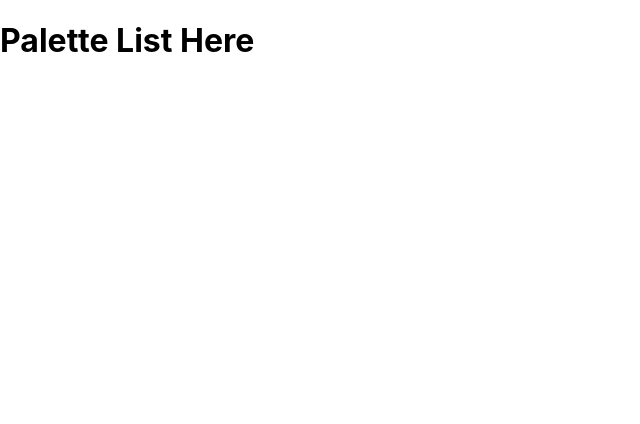
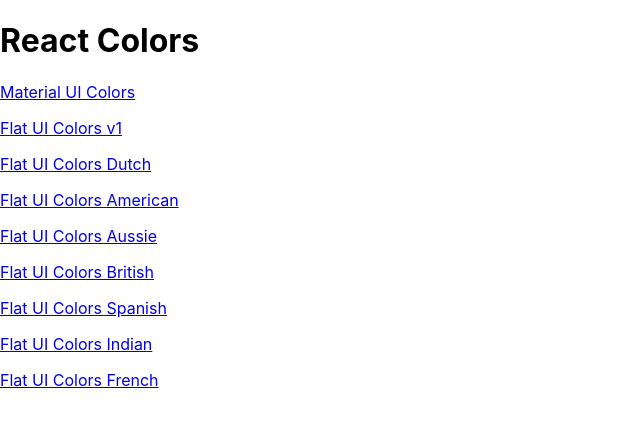
Before and after one commit to adewale2018/color_project, a React (Create React App) app: page / in a window 1280 px wide. Shown: the top 424 px of the page, without its empty margins (0-640 px from the left). Built offline with nearby package versions, Linux system fonts and the light colour scheme.

Commit message:
Add paletteList and Links

```diff
--- a/src/App.js
+++ b/src/App.js
@@ -3,6 +3,7 @@
 import { generatePalette } from './colorHelpers';
 import Palette from './Palette';
 import seedColors from './seedColors';
+import PaletteList from './PaletteList';
 
 class App extends Component {
   findPalette(id) {
@@ -14,7 +15,11 @@
     return (
       <div className="App">
         <Switch>
-          <Route exact path="/" render={() => <h1>Palette List Here</h1>}/>
+          <Route
+            exact
+            path="/"
+            render={() => <PaletteList palettes={seedColors}/>}
+          />
           <Route
             exact
             path="/palette/:id"
--- a/src/Navbar.js
+++ b/src/Navbar.js
@@ -1,4 +1,5 @@
 import React, { Component } from 'react';
+import { Link } from 'react-router-dom';
 import MenuItem from '@material-ui/core/MenuItem';
 import Select from '@material-ui/core/Select';
 import Snackbar from '@material-ui/core/Snackbar';
@@ -30,7 +31,7 @@
     return (
       <header className="Navbar">
         <div className="Logo">
-          <a href="#">reactcolorpicker</a>
+          <Link to="/">reactcolorpicker</Link>
         </div>
         <div className="Slider-container">
           <span>Level: {level}</span>
--- /dev/null
+++ b/src/PaletteList.js
@@ -0,0 +1,20 @@
+import React, { Component } from 'react';
+import { Link } from 'react-router-dom';
+
+class PaletteList extends Component {
+  render() {
+    const { palettes } = this.props;
+    return (
+      <div>
+        <h1>React Colors</h1>
+        {palettes.map(palette => (
+          <p>
+            <Link to={`/palette/${palette.id}`}>{palette.paletteName}</Link>
+          </p>
+        ))}
+      </div>
+    );
+  }
+}
+
+export default PaletteList;
```
